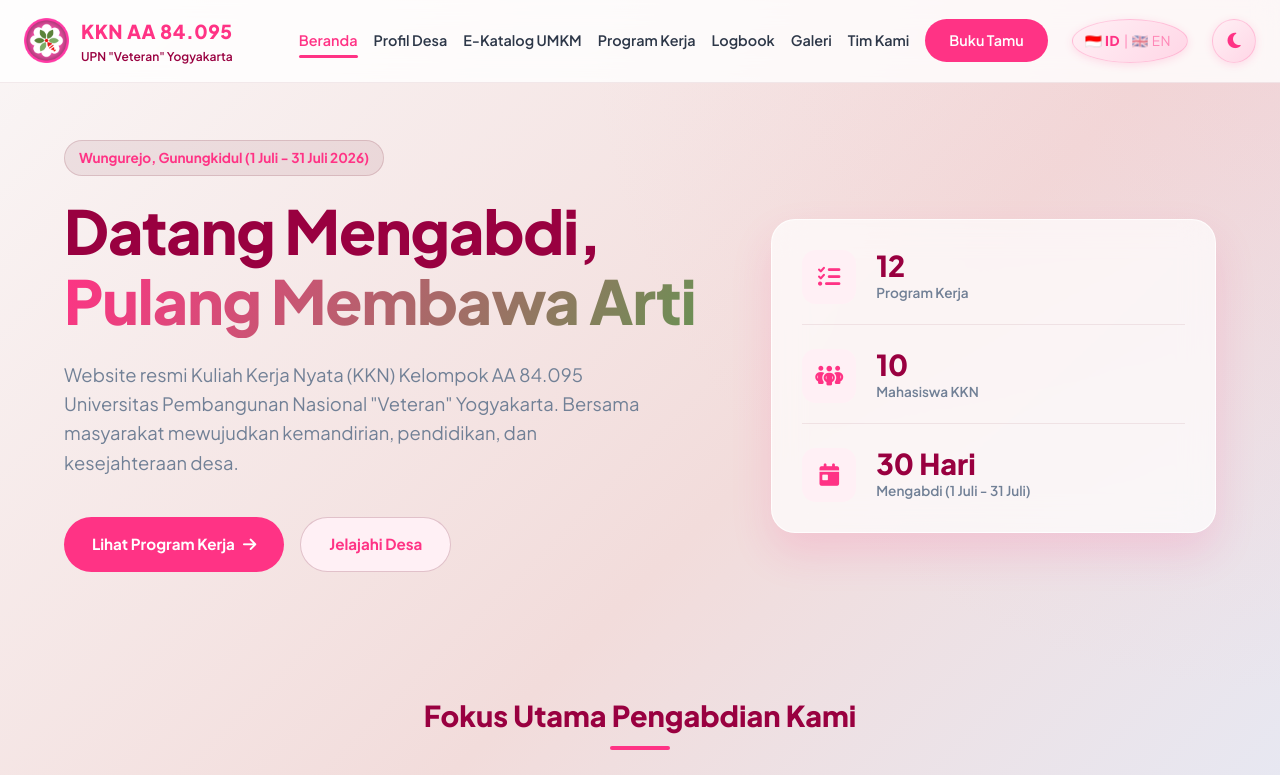
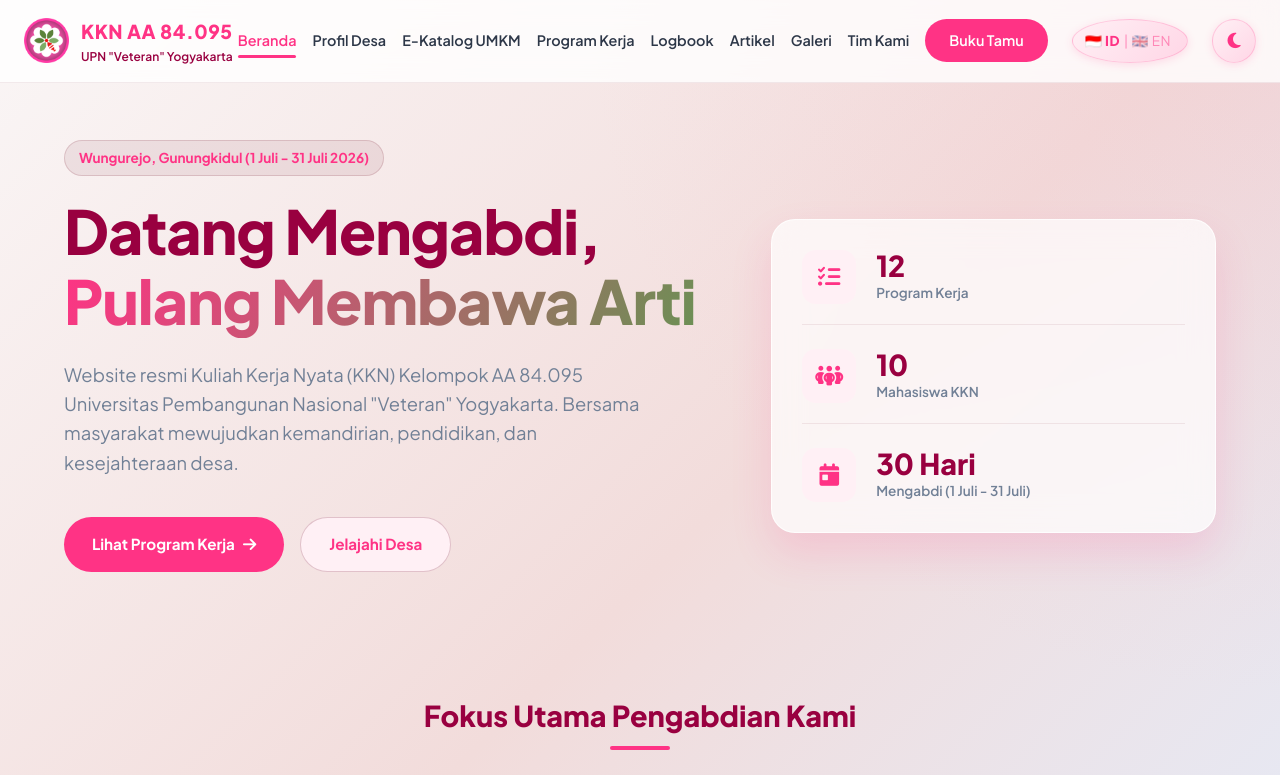
Before and after one commit to laksalks30/webwungurejo, a plain HTML site: page index.html in a window 1280 px wide. Shown: the top 775 px of the page. Drawn offline with nearby package versions, Linux system fonts and the light colour scheme; no server answers.

Commit message:
feat: add Blog navigation link to header

```diff
--- a/index.html
+++ b/index.html
@@ -51,6 +51,7 @@
                 <a href="#umkm" class="nav-link" data-lang-key="nav_umkm">E-Katalog UMKM</a>
                 <a href="#proker" class="nav-link" data-lang-key="nav_proker">Program Kerja</a>
                 <a href="#logbook" class="nav-link" data-lang-key="nav_logbook">Logbook</a>
+                <a href="#blog" class="nav-link" data-lang-key="nav_blog">Artikel</a>
                 <a href="#galeri" class="nav-link" data-lang-key="nav_gallery">Galeri</a>
                 <a href="#tim" class="nav-link" data-lang-key="nav_team">Tim Kami</a>
                 <a href="#guestbook" class="nav-link nav-btn" data-lang-key="nav_guestbook">Buku Tamu</a>
--- a/lang.js
+++ b/lang.js
@@ -14,6 +14,7 @@ window.KKN_LANG = {
         nav_umkm:       "E-Katalog UMKM",
         nav_proker:     "Program Kerja",
         nav_logbook:    "Logbook",
+        nav_blog:       "Artikel",
         nav_gallery:    "Galeri",
         nav_team:       "Tim Kami",
         nav_guestbook:  "Buku Tamu",
@@ -176,6 +177,7 @@ window.KKN_LANG = {
         nav_umkm:       "SME E-Catalog",
         nav_proker:     "Work Programs",
         nav_logbook:    "Logbook",
+        nav_blog:       "Articles",
         nav_gallery:    "Gallery",
         nav_team:       "Our Team",
         nav_guestbook:  "Guest Book",
```
